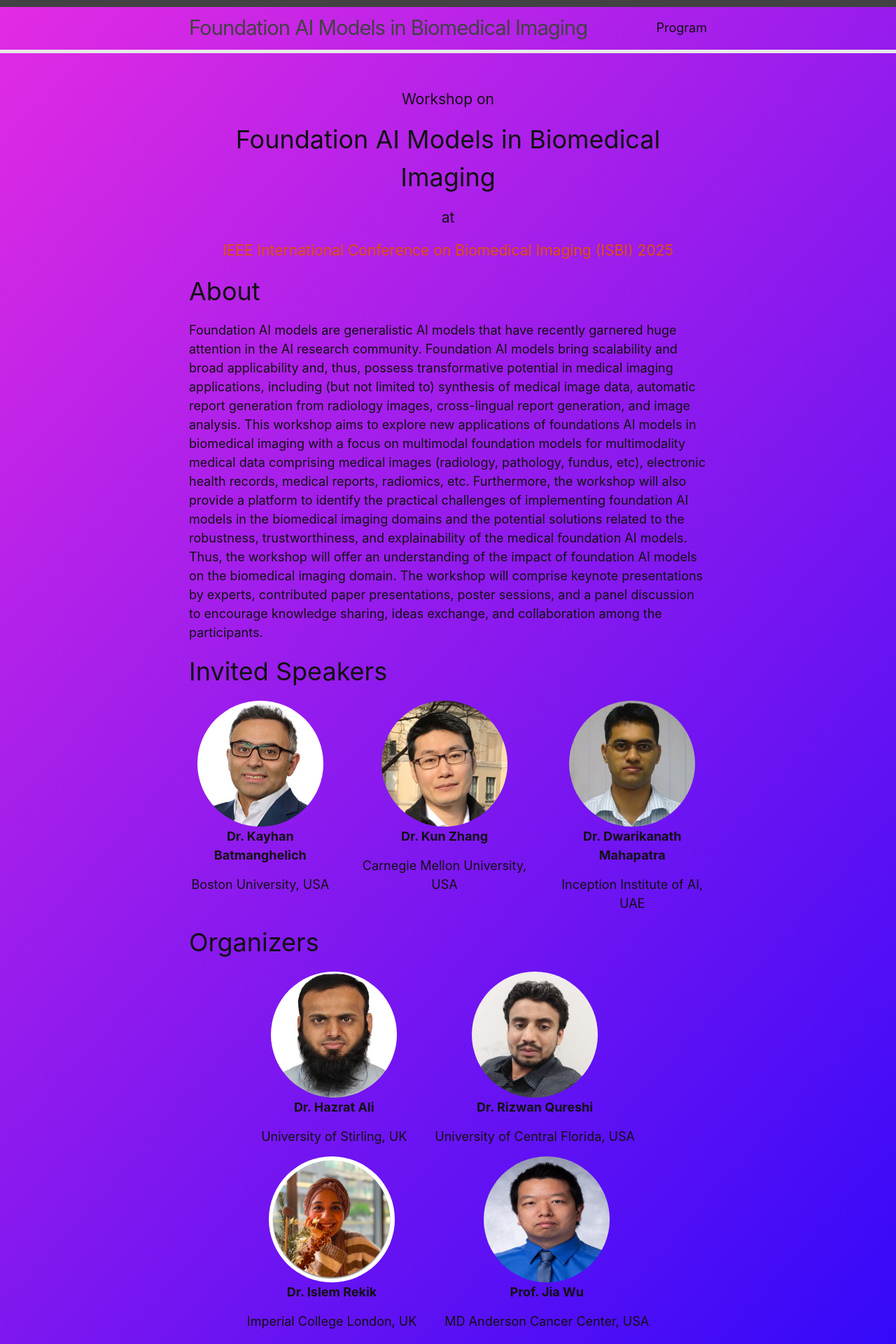
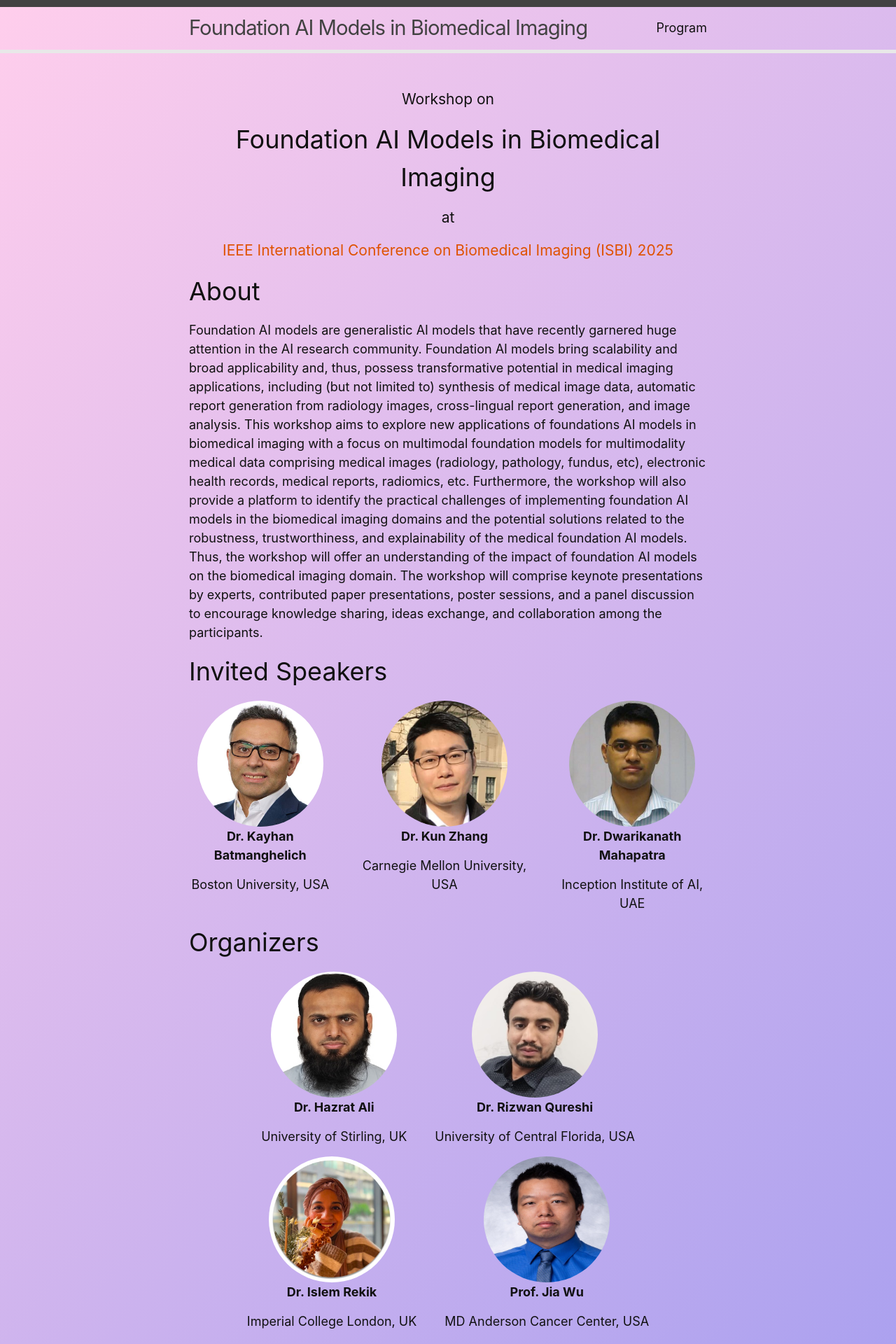
Before and after one commit to hazratali/faibi2025, a Jekyll site: the page built from index.md, in a window 1280 px wide. Shown: the top 1920 px of the page at 70% size. Built offline with Jekyll 4.4.1, drawn with Linux system fonts in a browser that asks for light colours.

Commit message:
Update _base.scss

```diff
--- a/_sass/minima/_base.scss
+++ b/_sass/minima/_base.scss
@@ -21,7 +21,8 @@ dl, dd, ol, ul, figure {
 body {
   font: $base-font-weight #{$base-font-size}/#{$base-line-height} $base-font-family;
   color: $text-color;
-  background: linear-gradient(132deg, rgb(227, 43, 227) 0.00%, rgb(8, 0, 255) 100.00%);
+  // background: linear-gradient(132deg, rgb(227, 43, 227) 0.00%, rgb(8, 0, 255) 100.00%);
+  background: linear-gradient(132deg, rgb(255, 206, 236) 0.00%, rgb(151, 150, 240) 100.00%);
   // background-color: #03306f; // $background-color;
   -webkit-text-size-adjust: 100%;
   -webkit-font-feature-settings: "kern" 1;
```
